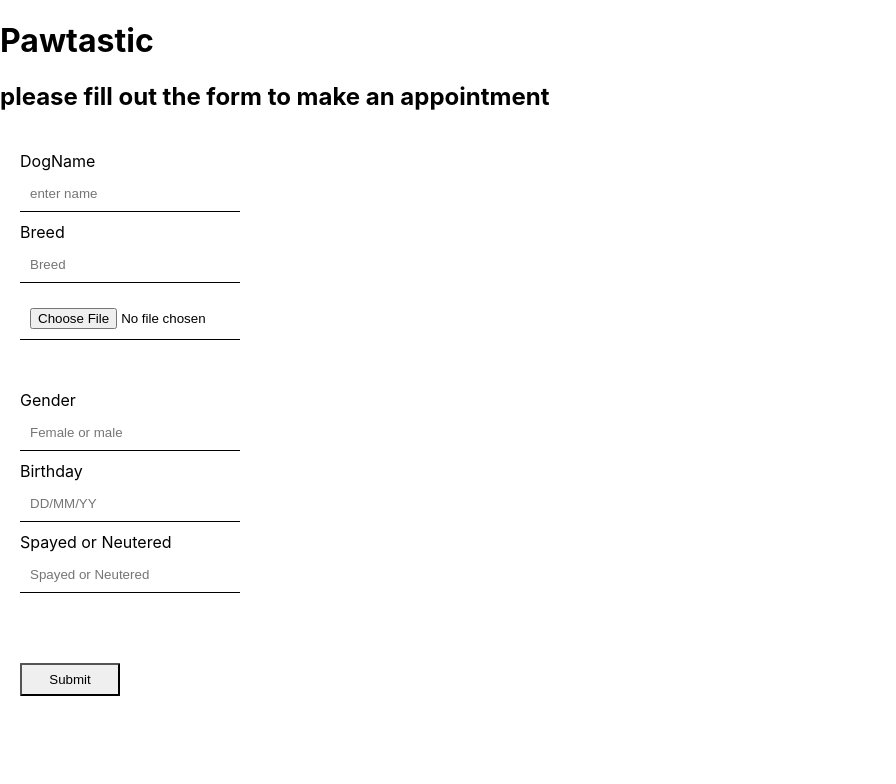
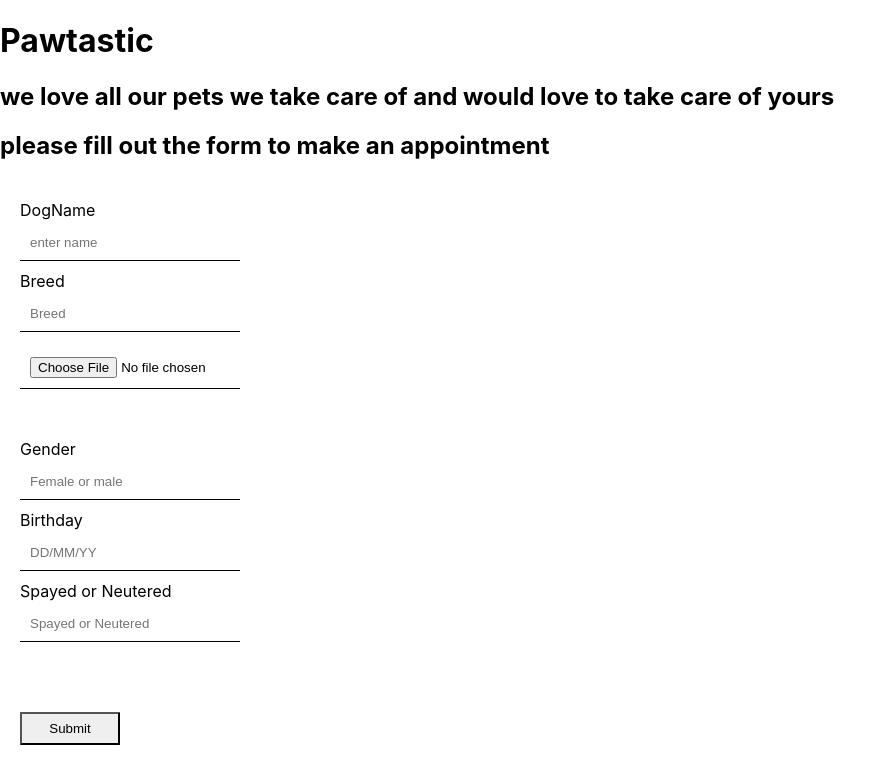
Before and after one commit to RonaldMcguire/forms2, a React (Create React App) app in the folder project/: page / in a window 1280 px wide. Shown: the top 784 px of the page, without its empty margins (0-896 px from the left). Built offline with nearby package versions, Linux system fonts and the light colour scheme.

Commit message:
this will display how much we care about yur animal

```diff
--- a/project/src/components/forms.jsx
+++ b/project/src/components/forms.jsx
@@ -60,7 +60,7 @@ class forms extends Component{
       return(
         <div>
         <h1> Pawtastic </h1>
-        <h2></h2>
+        <h2>we love all our pets we take care of and would love to take care of yours</h2>
         <h2>please fill out the form to make an appointment</h2>
         <form className = "dog-name">
           <label>DogName</label>
```
